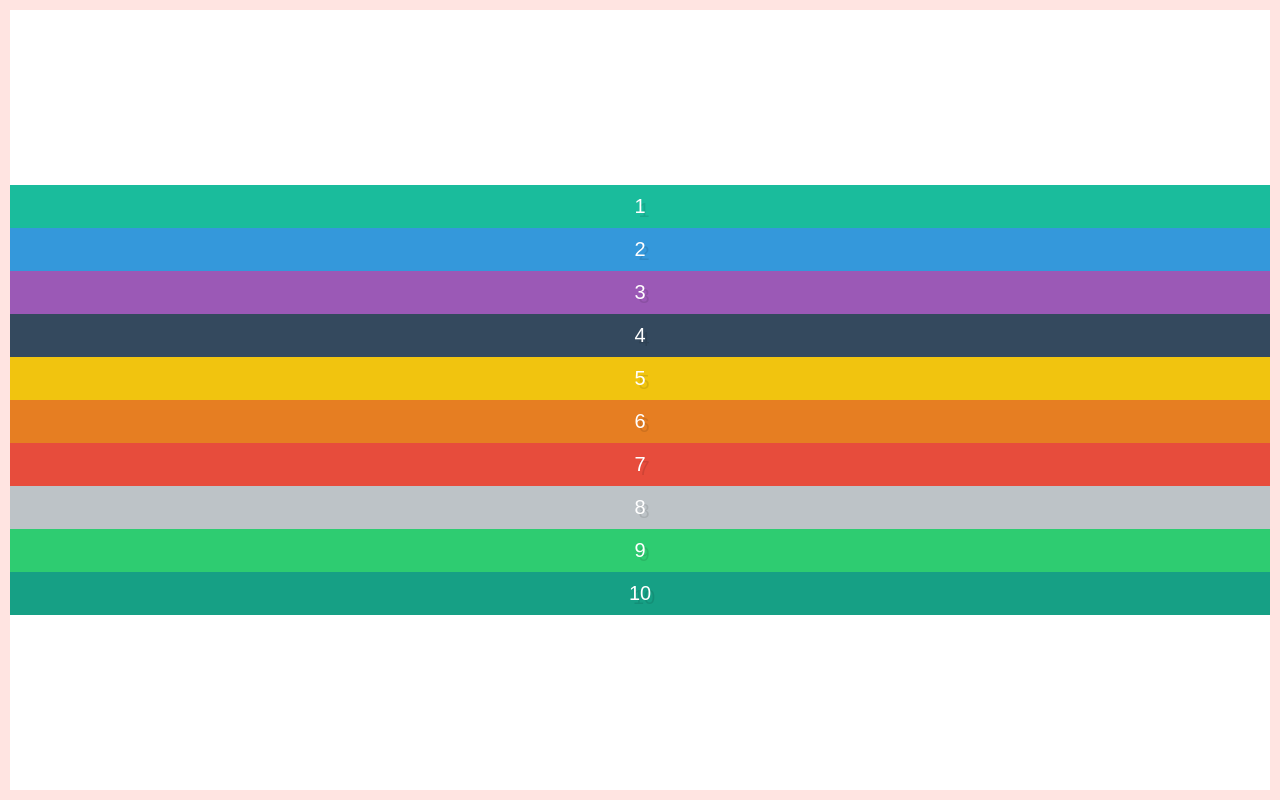
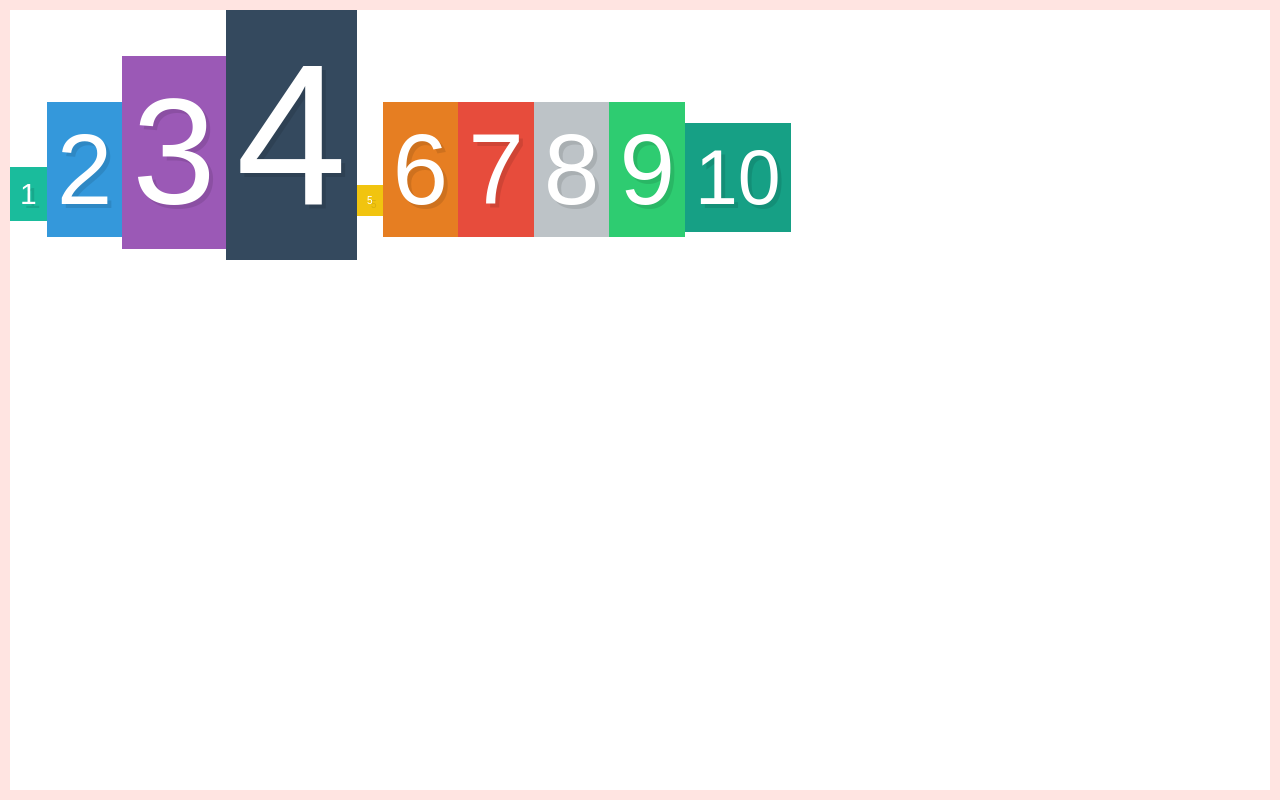
Before and after one commit to katratzi/cssflex, a plain HTML site: page 05 alignment-and-centering/index.html in a window 1280 px wide. Drawn offline with Linux system fonts and the light colour scheme.

Commit message:
06 alignment - align items (cross axis)

```diff
--- a/05 alignment-and-centering/style.css
+++ b/05 alignment-and-centering/style.css
@@ -9,7 +9,7 @@ input[type=reset],input[type=submit]{-webkit-appearance:button;cursor:pointer;}b
 /* Some default styles to make each box visible */
 .box {
   color:white;
-  font-size: 20px;
+  font-size: 100px;
   text-align: center;
   text-shadow:4px 4px 0 rgba(0,0,0,0.1);
   padding:10px;
@@ -28,14 +28,35 @@ input[type=reset],input[type=submit]{-webkit-appearance:button;cursor:pointer;}b
 .box10 { background:#16a085;}
 
 
+
+
 /* We start writing out flexbox here. The above is just page setup */
 .container {
   display:flex;
   border:10px solid mistyrose;
   /* height:100vh;   */
+
+  /* playing with justify content - which affects main axis */
   /* justify-content: flex-start; */
-  flex-direction: column;
+  /* flex-direction: column; */
   /* justify-content: space-between; /* have font of 20px to see */
-  justify-content: center; /* aha - center vertical */
-  min-height: 100vh;
+  /* justify-content: center; /* aha - center vertical */
+  /* min-height: 100vh;
+
+/* aligning - deals with cross axis */
+/* need the height to make the center alignment matter */
+height: 100vh;
+/* align-items: center; */
+/* align-items: flex-start; */
+/* flex-direction: column;
+ align-items: center; */
+ align-items: baseline;
+
 }
+
+/* use with align-items baseline */
+.box1 { font-size: 30px; }
+.box3 { font-size: 150px; }
+.box4 { font-size: 200px; }
+.box5 { font-size: 10px; }
+.box10 { font-size: 77px; }
```
Also changed, not shown: 05 alignment-and-centering/index.html (+4 -0 lines), notes.txt (+8 -0 lines).
